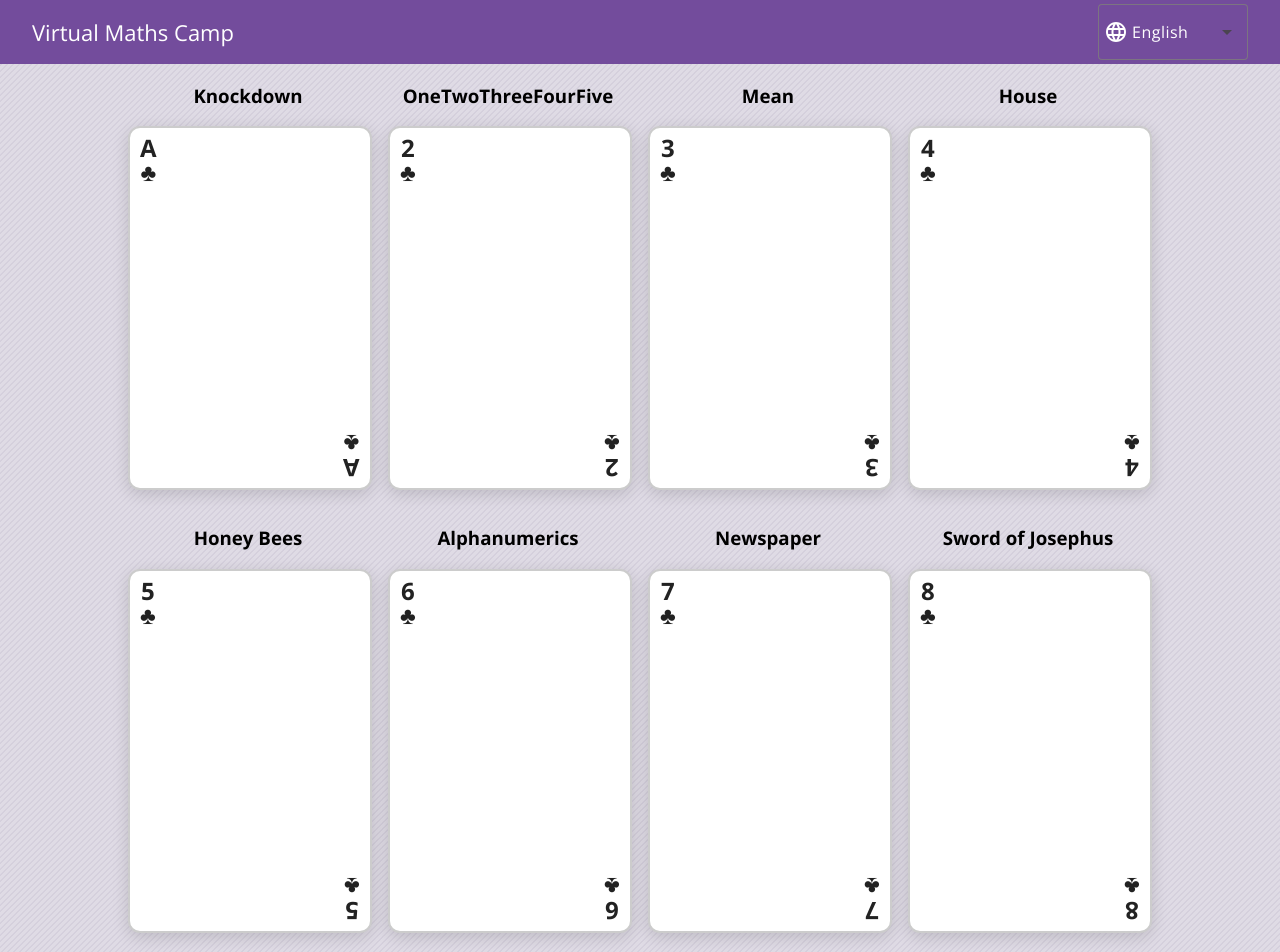
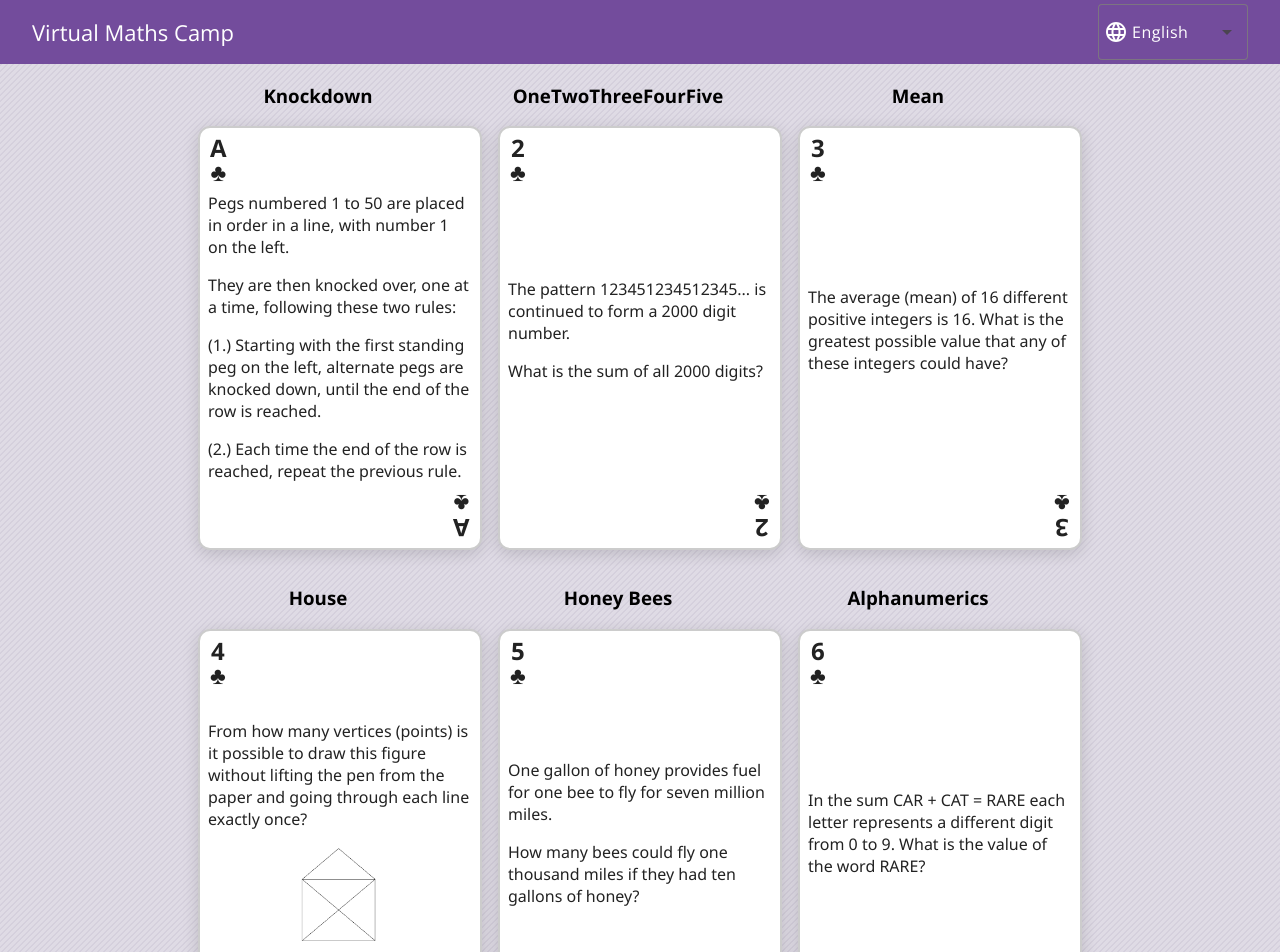
Before and after one commit to supportingami/virtual-maths-camp-cards, an Angular app: page /en in a window 1280 px wide. Shown: the top 952 px of the page. Built offline with nearby package versions, Linux system fonts and the light colour scheme.

Commit message:
feat: card statement styling

```diff
--- a/src/app/app.scss
+++ b/src/app/app.scss
@@ -9,6 +9,7 @@
 mat-toolbar {
   display: flex;
   align-items: center;
+  gap: 8px;
 }
 .main-content {
   max-width: 1080px;
@@ -20,4 +21,6 @@ mat-toolbar {
   cursor: pointer;
   margin-left: 1rem;
   flex: 1;
+  overflow: hidden;
+  text-overflow: ellipsis;
 }
--- a/src/app/components/playing-card/playing-card.component.html
+++ b/src/app/components/playing-card/playing-card.component.html
@@ -2,6 +2,9 @@
   <div class="corner top-left">
     <span class="rank">{{ card().card_value }}</span>
     <span class="suit"></span>
+  </div>
+  <div class="card-statement-container">
+    <div class="card-statement" [innerHTML]="cardStatement()"></div>
   </div>
   <!-- <div class="center-symbol">♠</div> -->
   <div class="corner bottom-right">
--- a/src/app/components/playing-card/playing-card.component.scss
+++ b/src/app/components/playing-card/playing-card.component.scss
@@ -2,10 +2,13 @@
   display: block;
 }
 
+$cardHeight: 420px;
+$cardWidth: calc($cardHeight/3 * 2);
+
 .playing-card {
   cursor: pointer;
-  width: 240px;
-  height: 360px;
+  width: $cardWidth;
+  height: $cardHeight;
   background: white;
   border: 2px solid #ccc;
   border-radius: 12px;
@@ -14,11 +17,35 @@
   font-family: "Segoe UI", "Arial", sans-serif;
   color: #222;
   overflow: hidden;
+  display: flex;
+  flex-direction: column;
+}
+.card-statement-container {
+  flex: 1;
+  display: flex;
+  flex-direction: column;
+  justify-content: center;
+  margin-top: 64px;
+  margin-bottom: 64px;
+  margin-left: 8px;
+  margin-right: 8px;
+  max-height: calc(100% - 128px);
 }
 
-.rank,
-.suit {
-  font-size: 24px;
+.card-statement {
+  overflow: auto;
+  // display dynamic images centered
+  img {
+    display: block;
+    margin-left: auto;
+    margin-right: auto;
+    max-height: 100px;
+    max-width: calc($cardWidth - 16px);
+  }
+  // remove margin from first p element
+  p:first-of-type {
+    margin-top: 0;
+  }
 }
 
 .playing-card[data-suit="heart"],
@@ -42,6 +69,11 @@
   content: "♣";
 }
 
+.playing-card {
+  .rank,
+  .suit {
+    font-size: 24px;
+  }
   .corner {
     position: absolute;
     display: flex;
@@ -62,13 +94,4 @@
     right: 10px;
     transform: rotate(180deg);
   }
-
-.center-symbol {
-  position: absolute;
-  top: 50%;
-  left: 50%;
-  transform: translate(-50%, -50%);
-  font-size: 3em;
-  opacity: 0.15;
-  pointer-events: none;
 }
--- a/src/app/components/playing-card/playing-card.component.ts
+++ b/src/app/components/playing-card/playing-card.component.ts
@@ -1,12 +1,29 @@
-import { ChangeDetectionStrategy, Component, input } from '@angular/core';
+import {
+  ChangeDetectionStrategy,
+  Component,
+  computed,
+  inject,
+  input,
+  ViewEncapsulation,
+} from '@angular/core';
 import { CardMetadata } from '../../types';
+import { DomSanitizer } from '@angular/platform-browser';
 
 @Component({
   selector: 'app-playing-card',
   styleUrl: 'playing-card.component.scss',
   templateUrl: 'playing-card.component.html',
   changeDetection: ChangeDetectionStrategy.OnPush,
+  // Disable view encapsulation to allow generated styles to apply to dynamically rendered content
+  // Could alternatively move dynamic content styles to global and keep encapsulation
+  encapsulation: ViewEncapsulation.None,
 })
 export class PlayingCardComponent {
+  private sanitizer = inject(DomSanitizer);
+  /** Card metadata */
   public card = input.required<CardMetadata>();
+  /** Sanitized HTML representing main card statement */
+  public cardStatement = computed(() =>
+    this.sanitizer.bypassSecurityTrustHtml(this.card().statement)
+  );
 }
```
Lines whose indentation alone changed are shown as unchanged.
